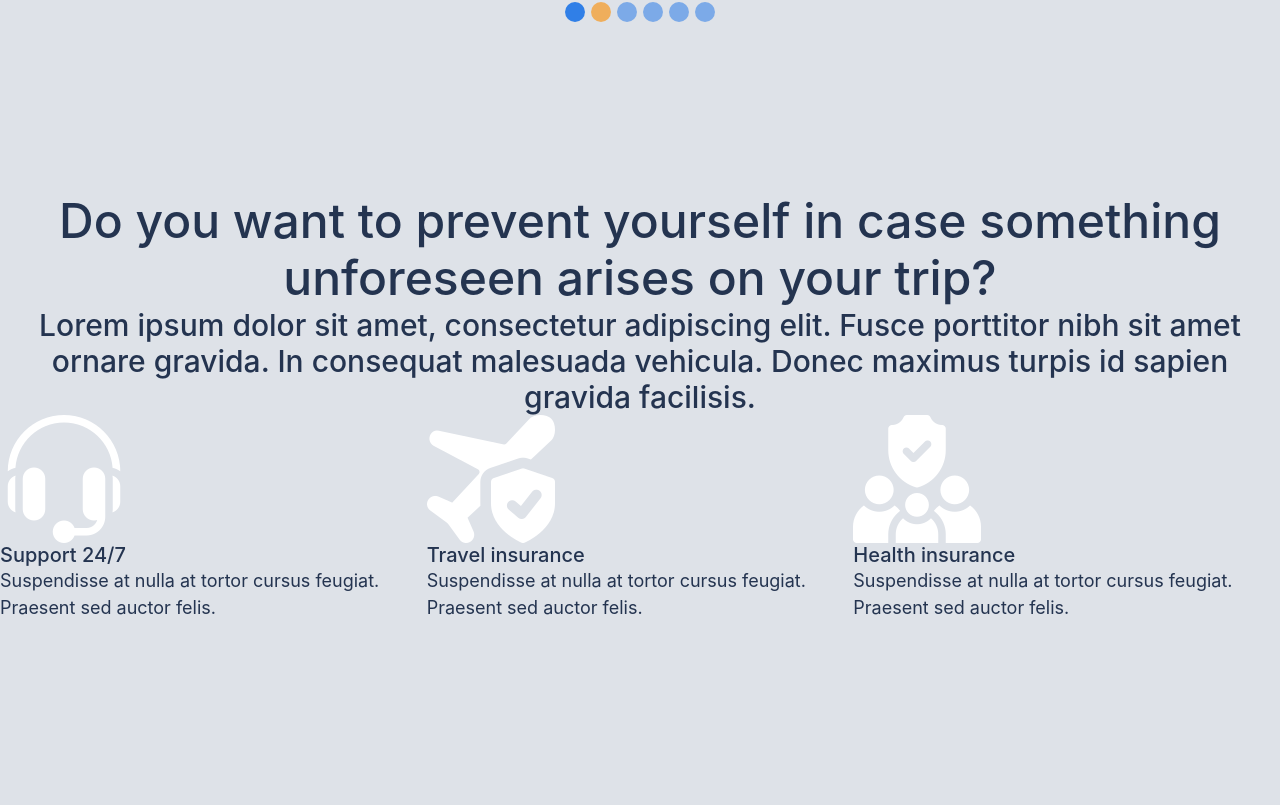
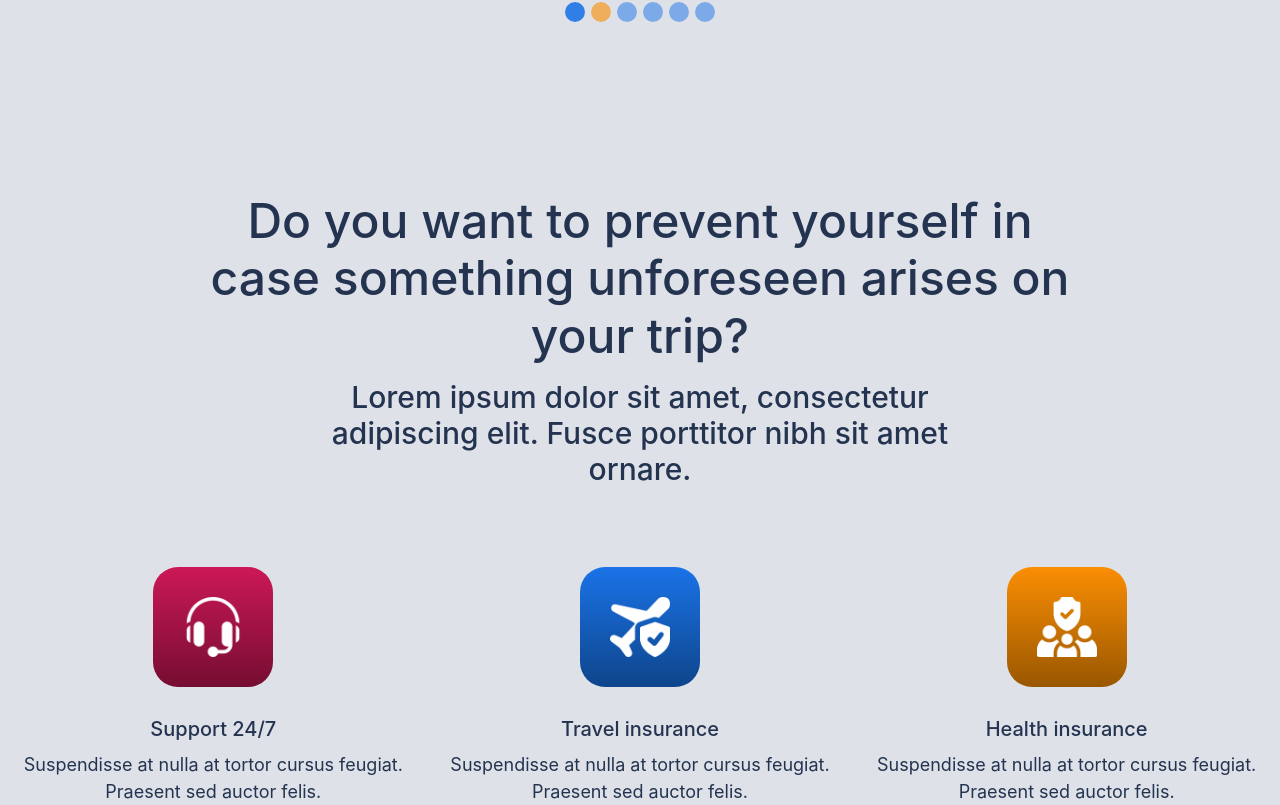
Before and after one commit to ecpieritz/next-trip, a Vue app: page / in a window 1280 px wide. Shown: the part 3358-4163 px from the top of the page. Before the commit the page ends 3979 px from the top, so only its background shows below. Built offline with nearby package versions, Linux system fonts and the light colour scheme.

Commit message:
Added OurSupport scss

```diff
--- a/src/components/OurSupport.vue
+++ b/src/components/OurSupport.vue
@@ -2,21 +2,21 @@
   <section class="nt-support">
     <div class="container-fluid">
       <h2 class="text-center">Do you want to prevent yourself in case something unforeseen arises on your trip?</h2>
-      <h3 class="text-center">Lorem ipsum dolor sit amet, consectetur adipiscing elit. Fusce porttitor nibh sit amet ornare gravida. In consequat malesuada vehicula. Donec maximus turpis id sapien gravida facilisis.</h3>
+      <h3 class="text-center">Lorem ipsum dolor sit amet, consectetur adipiscing elit. Fusce porttitor nibh sit amet ornare.</h3>
 
       <div class="row">
-        <div class="col-lg-4">
-          <img src="../assets/imgs/icons/nt-support__call.png" alt="">
+        <div class="col-lg-4 nt-support__item">
+          <img class="nt-color__bg__pink-gradient" src="../assets/imgs/icons/nt-support__call.png" alt="">
           <h4>Support 24/7</h4>
           <p>Suspendisse at nulla at tortor cursus feugiat. Praesent sed auctor felis.</p>
         </div>
-        <div class="col-lg-4">
-          <img src="../assets/imgs/icons/nt-support__travel-insurance.png" alt="">
+        <div class="col-lg-4 nt-support__item">
+          <img class="nt-color__bg__blue-gradient" src="../assets/imgs/icons/nt-support__travel-insurance.png" alt="">
           <h4>Travel insurance</h4>
           <p>Suspendisse at nulla at tortor cursus feugiat. Praesent sed auctor felis.</p>
         </div>
-        <div class="col-lg-4">
-          <img src="../assets/imgs/icons/nt-support__health.png" alt="">
+        <div class="col-lg-4 nt-support__item">
+          <img class="nt-color__bg__yellow-gradient" src="../assets/imgs/icons/nt-support__health.png" alt="">
           <h4>Health insurance</h4>
           <p>Suspendisse at nulla at tortor cursus feugiat. Praesent sed auctor felis.</p>
         </div>
@@ -39,8 +39,32 @@ export default {
 .nt-support{
   padding-top: 160px;
 
+  h2{
+    width: 70%;
+    margin: auto;
+  }
+
+  h3{
+    width: 50%;
+    margin: 15px auto 80px auto;
+  }
+
+  &__item{
+    text-align: center;
+    padding: 0 20px;
+    img{
+      width: 120px;
+      padding: 30px;
+      border-radius: 25px;
+      margin-bottom: 30px;
+    }
+    h4{
+      margin-bottom: 10px;
+    }
+
+  }
+
   @media(max-width: 780px){
-
   }
 }
 </style>
--- a/src/scss/_utilities.scss
+++ b/src/scss/_utilities.scss
@@ -63,6 +63,14 @@ body {
       background: rgb(204, 24, 87);
       background: linear-gradient(180deg, rgba(204, 24, 87, 1) 0%, rgb(117, 13, 49) 100%);
     }
+    &__blue-gradient {
+      background: rgb(26, 115, 231);
+      background: linear-gradient(180deg, rgba(26, 115, 231, 1) 0%, rgb(14, 69, 139) 100%);
+    }
+    &__yellow-gradient {
+      background: rgb(251, 142, 3);
+      background: linear-gradient(180deg, rgba(251, 142, 3, 1) 0%, rgb(153, 87, 0) 100%);
+    }
   }
 }
 
```
